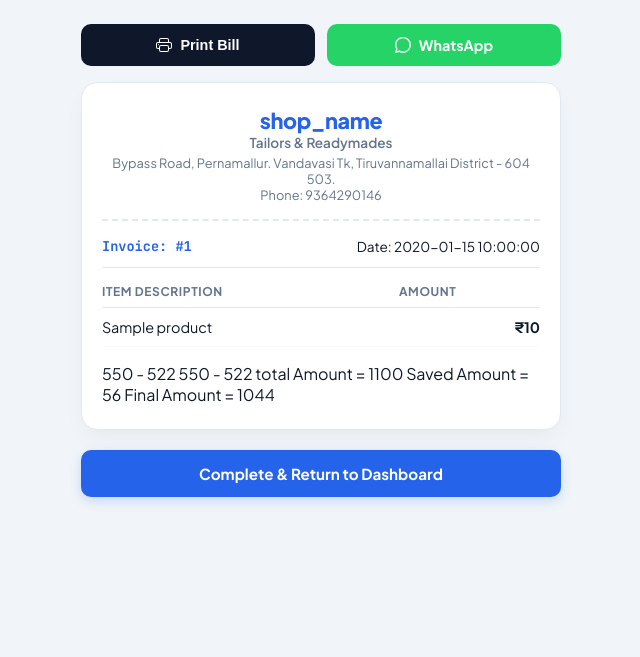
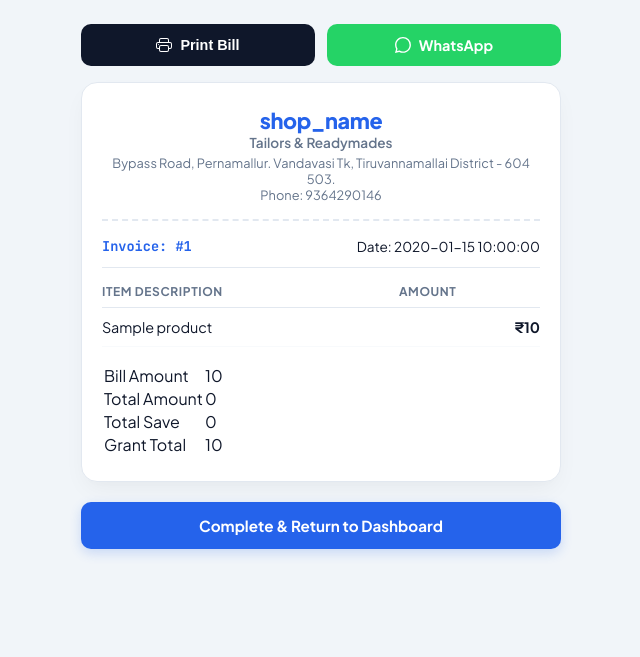
Before and after one commit to bharath7418/Billing, a Flask app: page /bill_show_page/1 in a window 1280 px wide. Shown: the top 657 px of the page, without its empty margins (319-959 px from the left). Run offline with Flask 3, Linux system fonts and the light colour scheme; data comes from the database, SQL or seed files in the repository; both versions use the stored data as it was before the commit; tables that the repository leaves empty hold one stand-in row (values such as "Sample post").

Commit message:
bill page analysis

```diff
--- a/app.py
+++ b/app.py
@@ -137,20 +137,13 @@ def new_billing():
     products = Product.query.filter_by(status='scanned').all()
 
     if request.method == 'POST':
-        discount_toggle_status = session.get('discount_toggle', 'no')
-        if discount_toggle_status == 'yes':
-            manual_percentage = request.form.get('manual_discount')
-        else:
-            manual_percentage = 0
         customer_no = request.form.get('customer_phone_number')
         customer_name = request.form.get('customer_name')
         customer_address = request.form.get('customer_address')
         total_amount = request.form.get('total_amount')
         total_selling_count = request.form.get('total_selling_count')
         total_selling_amount = request.form.get('total_selling_amount')
-        manual_percentage = request.form.get('manual_discount')
         grant_total = request.form.get('final_grant_amount')
-        applies_discount_amount = request.form.get('grant_manual_percentage')
 
         customer = Customer.query.filter_by(customer_phone_number=customer_no).first()
         if not customer:
@@ -167,10 +160,8 @@ def new_billing():
             customer_address = customer_address,
             total_quantity=total_selling_count,
             billing_amount = total_amount,
-            manual_discount = manual_percentage,
             applies_discount_amount = total_selling_amount,
-            grant_total =applies_discount_amount,
-
+            grant_total = grant_total,
         )
 
         db.session.add(billing)
--- a/models.py
+++ b/models.py
@@ -65,7 +65,6 @@ class Billing(db.Model) :
     customer_name = db.Column(db.String(100))
     customer_address = db.Column(db.String(100), nullable=True)
     billing_amount = db.Column(db.Integer)
-    manual_discount = db.Column(db.Integer, default=0)
     grant_total = db.Column(db.Integer)
     applies_discount_amount = db.Column(db.Integer, default=0)
     overall_discount_amount = db.Column(
--- a/templates/bill_show_page.html
+++ b/templates/bill_show_page.html
@@ -323,15 +323,26 @@
             </table>
 
             <!-- Summary Section -->
+            <table>
+                <tr>
+                    <td>Bill Amount</td>
+                    <td>{{ billing.billing_amount }}</td>
+                </tr>
+                <tr>
+                    <td>Total Amount</td>
+                    <td>{{ billing.applies_discount_amount }}</td>
+                </tr>
+                <tr>
+                    <td>Total Save</td>
+                    <td>{{ billing.billing_amount-billing.grant_total }}</td>
+                </tr>
 
-            550 - 522
-            550 - 522
+                <tr>
+                    <td>Grant Total</td>
+                    <td>{{ billing.grant_total }}</td>
+                </tr>
 
-
-            total Amount = 1100
-            Saved Amount = 56
-            Final Amount = 1044
-
+            </table>
 
         </div>
 
--- a/templates/new_billing.html
+++ b/templates/new_billing.html
@@ -584,9 +584,6 @@
                     <input type="hidden" name="total_amount" value="{{ total_amount.value }}">
                     <!-- Hidden input that will submit the final calculated grant amount to Python/Flask -->
                     <input type="hidden" name="final_grant_amount" id="hidden_grant_amount">
-
-                    <!-- (Optional) If you also want to submit the manual percentage entered -->
-                    <input type="hidden" name="grant_manual_percentage" id="hidden_manual_percentage">
                     <button type="submit" class="btn-submit" style="margin-top: 8px;">Submit Billing & Print</button>
 
                 </form>
@@ -775,7 +772,6 @@
 
         // -> UPDATE THE HIDDEN INPUTS SO THEY SUBMIT TO FLASK
         document.getElementById('hidden_grant_amount').value = grant_amount.toFixed(2);
-        document.getElementById('hidden_manual_percentage').value = grant_manual_percentage;
 
         console.log("Updated stored percentage:", grant_manual_percentage);
         console.log("Calculated grant amount:", grant_amount);
```
Also changed, not shown: instance/database.db.
